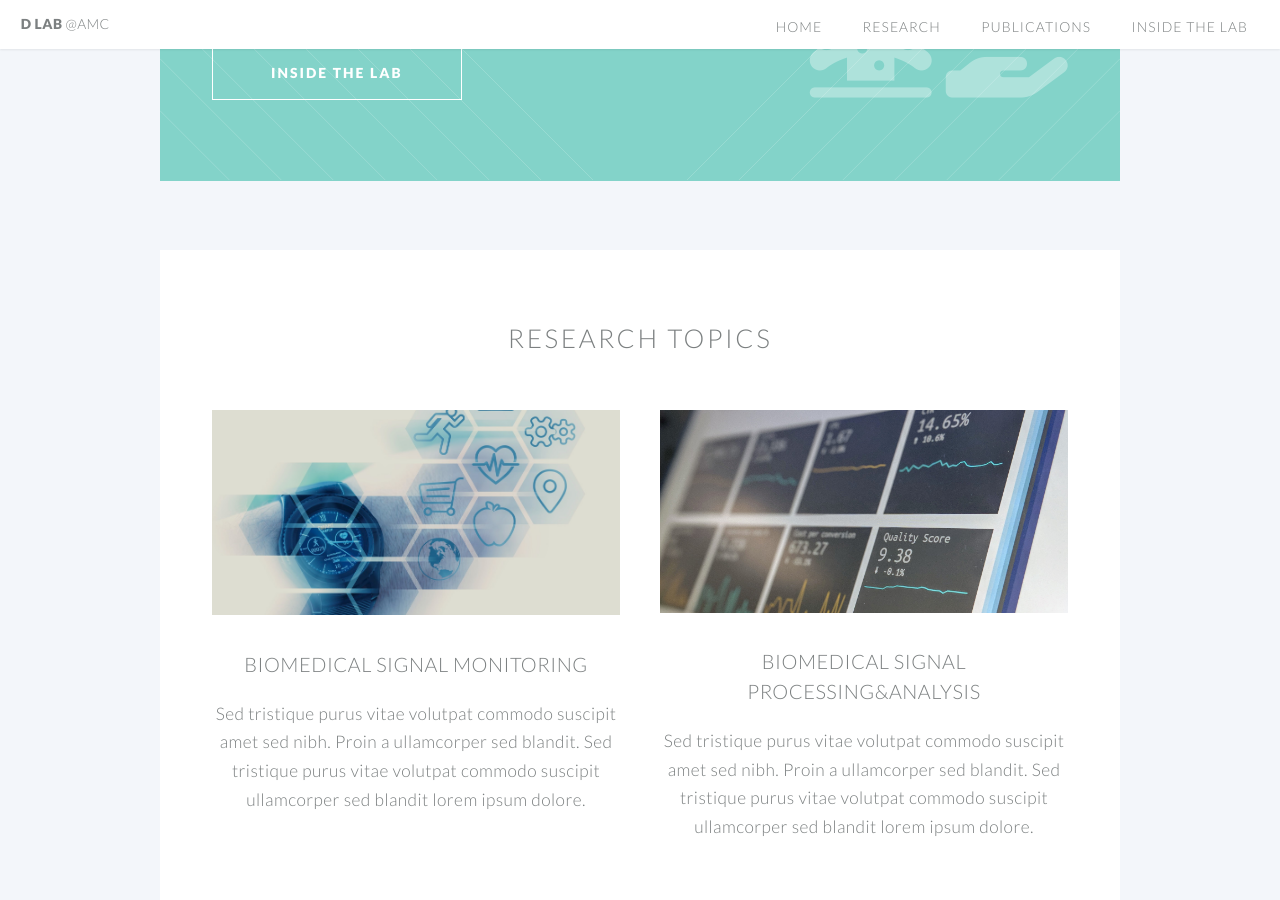
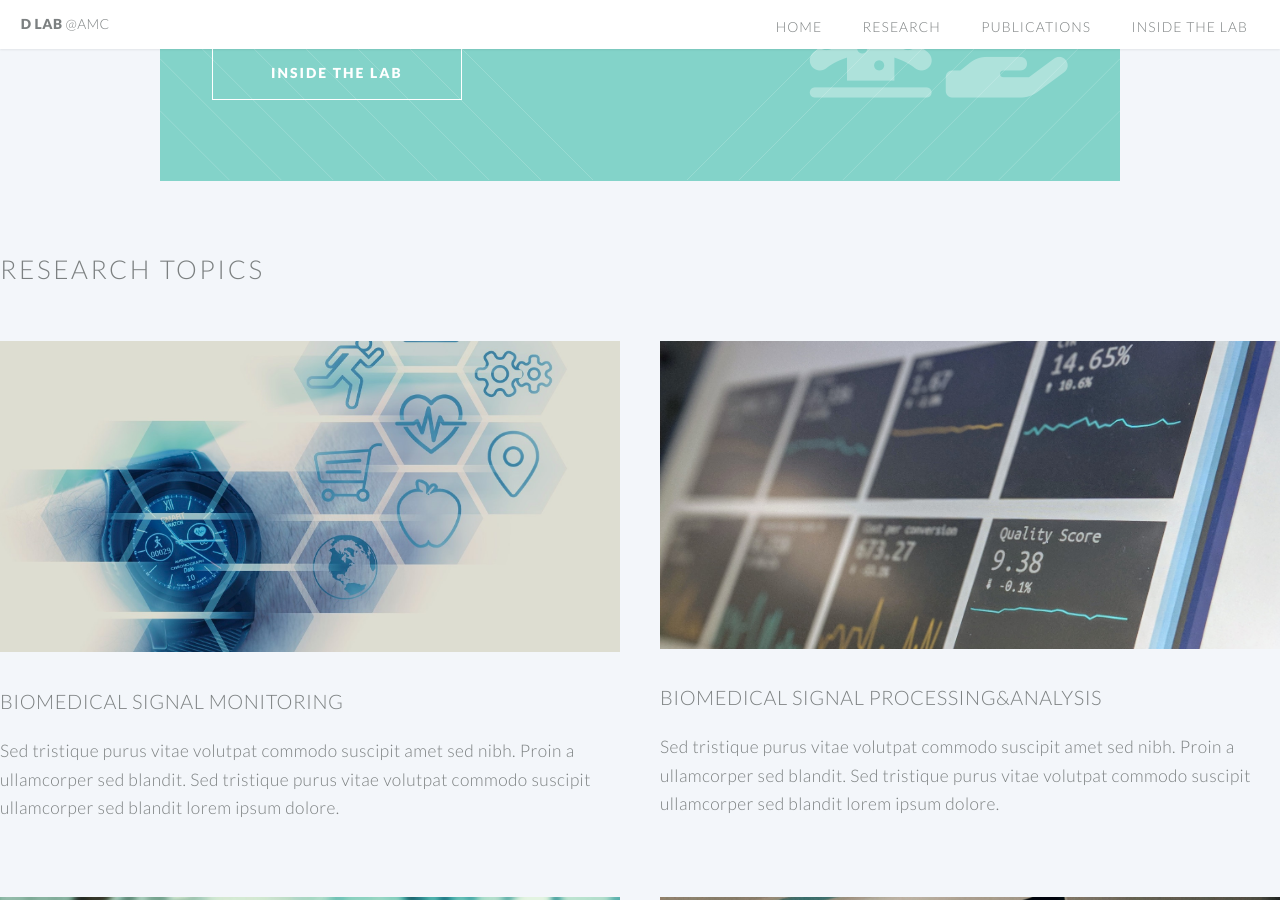
Before and after one commit to ydon1111/ydon1111.github.io, a Jekyll site: the page built from index.html, in a window 1280 px wide and 900 px high, scrolled down 1626 px. Built offline with Jekyll 4.4.1, drawn with Linux system fonts in a browser that asks for light colours; nearby versions of some CDN libraries.

Commit message:
Update index.html
secrtion test

```diff
--- a/index.html
+++ b/index.html
@@ -114,7 +114,6 @@ layout: landing-page
 
 
 	<!-- Three -->
-	<section class="wrapper style3 container special">
 
 		<header class="major">
 			<h2>Research Topics</h2>
@@ -205,7 +204,6 @@ layout: landing-page
 			</ul>
 		</footer>
 
-	</section>
 
 </article>
 
```
